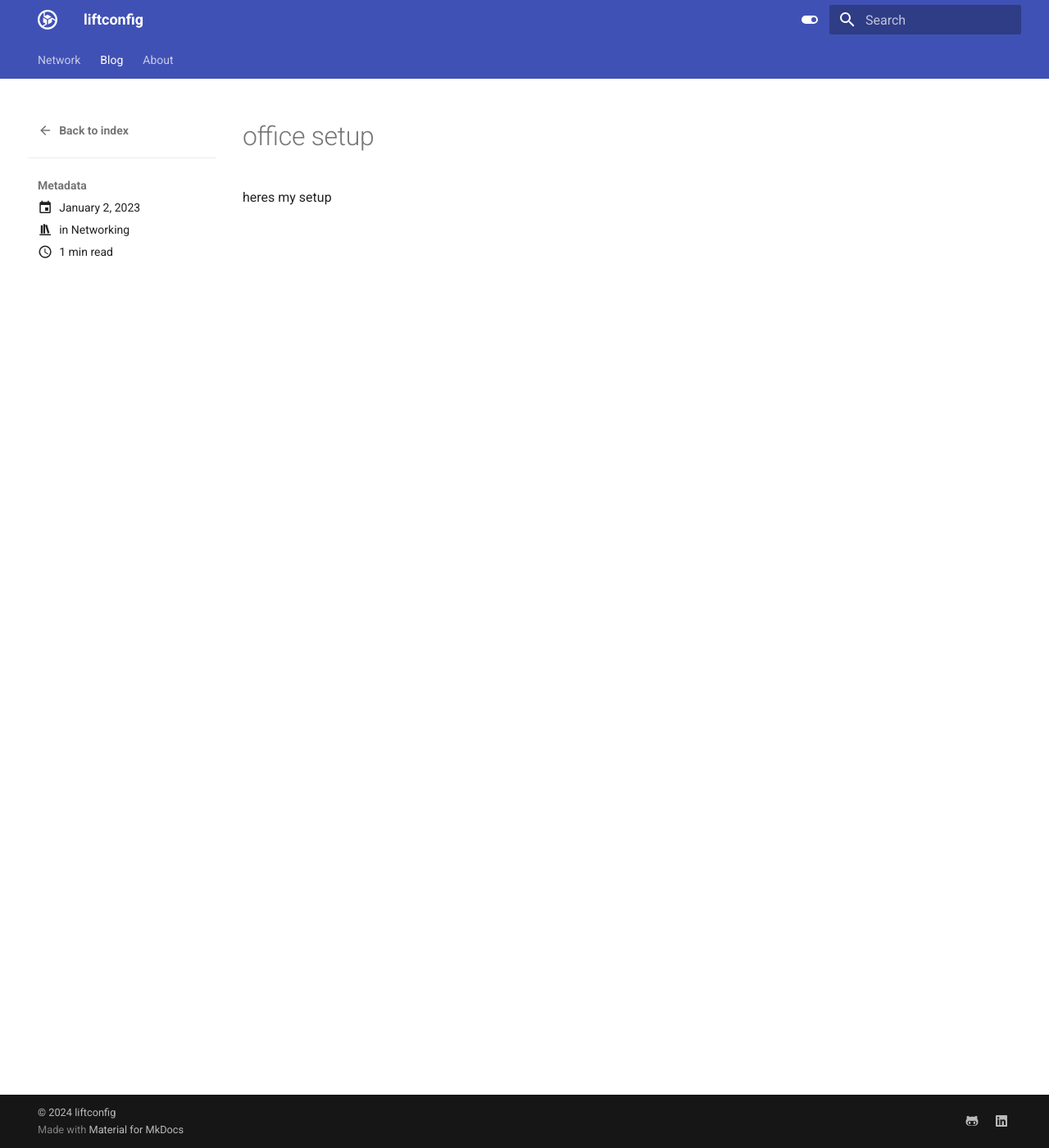
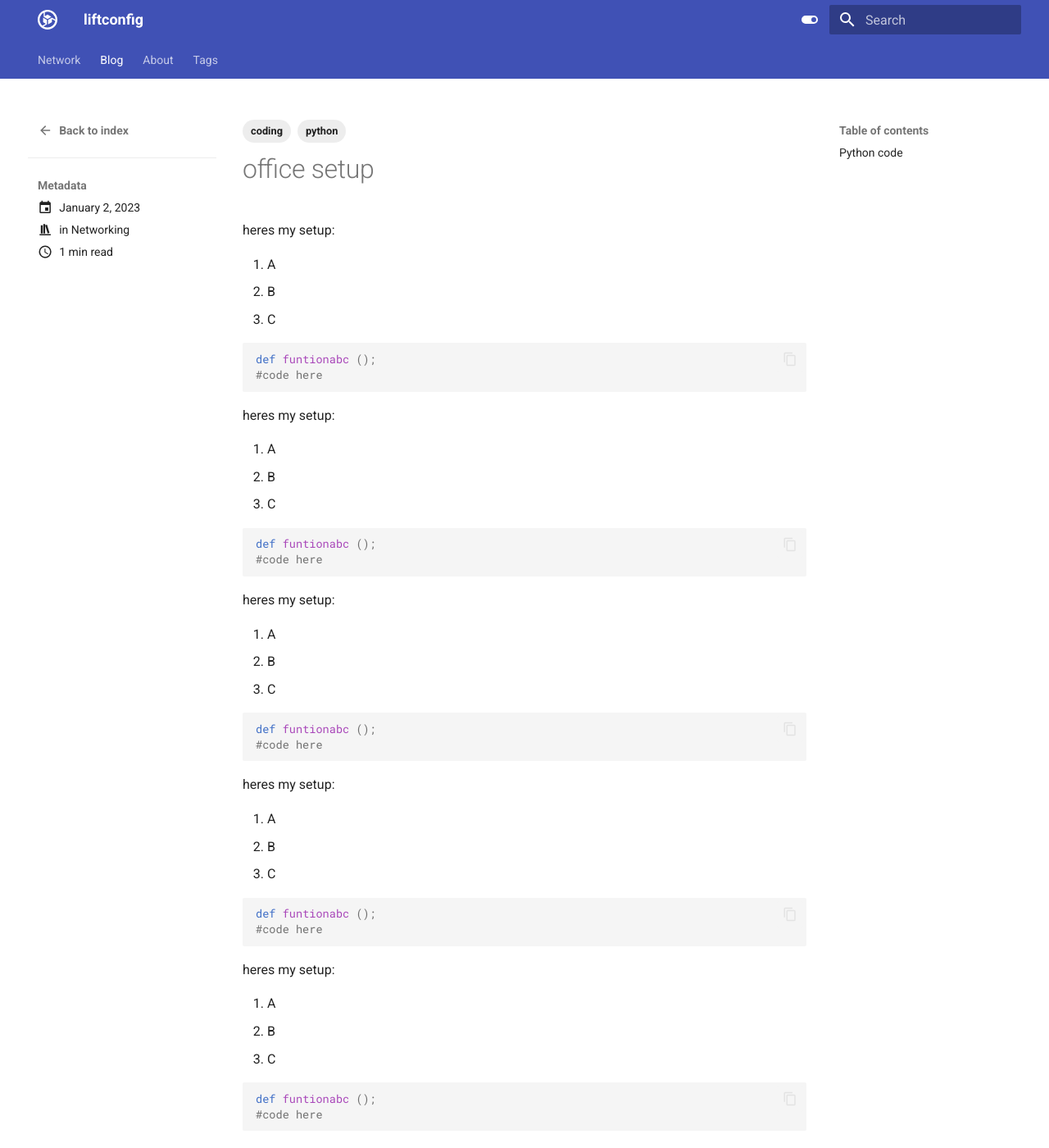
Before and after one commit to liftconfig/liftconfig.github.io, an MkDocs documentation site: the page built from docs/blog/posts/networking/test.md, in a window 1280 px wide and 1400 px high. Shown: the whole window at 82% size. Built offline with MkDocs 1.6.1 and Material for MkDocs 9.7.7, drawn with Linux system fonts in a browser that asks for light colours; emoji names are drawn with the system emoji font; some of the changed text lies outside the part shown.

Commit message:
added about-me section

````diff
--- a/docs/blog/posts/networking/test.md
+++ b/docs/blog/posts/networking/test.md
@@ -1,9 +1,78 @@
 ---
 categories:
   - Networking
+tags:
+  - python
+  - coding
 date: 2023-01-02
 ---
 
 # office setup
 
-heres my setup
+heres my setup:
+
+1. A
+2. B
+3. C
+
+```py
+def funtionabc ();
+#code here
+```
+
+
+heres my setup:
+
+1. A
+2. B
+3. C
+
+```py
+def funtionabc ();
+#code here
+```
+<!-- more -->
+
+heres my setup:
+
+1. A
+2. B
+3. C
+
+```py
+def funtionabc ();
+#code here
+```
+
+heres my setup:
+
+1. A
+2. B
+3. C
+
+```py
+def funtionabc ();
+#code here
+```
+
+heres my setup:
+
+1. A
+2. B
+3. C
+
+```py
+def funtionabc ();
+#code here
+```
+
+### Python code
+
+Some `py` code
+
+```py title="python code.py" linenums="1" hl_lines="1 3"
+import tensorflow as tf
+//a comment
+def whatever()
+```
+:smile:
--- a/mkdocs.yml
+++ b/mkdocs.yml
@@ -10,7 +10,7 @@
     # - content.tabs.link
     - search.suggest
     - search.highlight
-    # - navigation.expand
+    - navigation.expand
     - navigation.path
     - navigation.sections
     - navigation.tabs
@@ -38,15 +38,21 @@
 
 nav:
   - Network:
-    - Fortinet: network/fortinet.md
     - Cisco IOS-XR: network/iosxr.md
+    - Fortinet:
+      - Fortios: network/fortinet/fortinet.md
   - Blog:
     - blog/index.md
-  - About: about.md
+  - About:
+    - About Me: about/about-me.md
+    - Office Setup: about/office-setup.md
+  - Tags: tags.md
 
 plugins:
   - search:
       lang: en
+  - tags:
+      tags_file: tags.md
   - blog:
       categories: true
       categories_name: Categories
@@ -54,13 +60,25 @@
         - Networking
         - Setup
         - Public Cloud
+  - rss:
+      match_path: blog/posts/.*
+      date_from_meta:
+        as_creation: date
+      categories:
+        - categories
+        - tags
 
 extra:
   social:
+    - icon: fontawesome/brands/linkedin
+      link: https://linkedin.com/in/timhowlinson
     - icon: fontawesome/brands/github-alt
       link: https://github.com/liftconfig
-    - icon: fontawesome/brands/linkedin
-      link: https://linkedin.com/in/timhowlinson
+    - icon: fontawesome/solid/envelope
+      link: mailto:tim.howlinson@gmail.com
+    - icon: fontawesome/solid/dumbbell
+      link: https://www.openpowerlifting.org/u/timhowlinson
+  generator: false
 
 markdown_extensions:
   - pymdownx.highlight:
````
Also changed, not shown: docs/about.md (deleted, +0 -1 lines), docs/about/about-me.md (added, +7 -0 lines), docs/about/office-setup.md (added, +1 -0 lines), docs/blog/posts/general/hello-world.md (added, +38 -0 lines), docs/index.md (+11 -26 lines), docs/assets/images/timh-bw.png (added), docs/assets/images/twitter.svg (added), docs/network/fortinet/fortinet.md (renamed from docs/network/fortinet.md), docs/tags.md (added).
